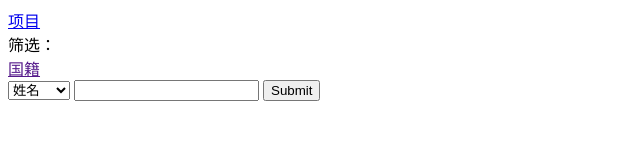
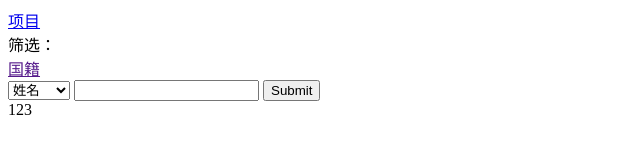
Before and after one commit to GHstruggle/javascript, a plain HTML site: page curriculum/index.html in a window 1280 px wide. Shown: the full height of the page, 0-640 px from the left. Drawn offline with Linux system fonts and the light colour scheme.

Commit message:
初始化

```diff
--- a/curriculum/index.html
+++ b/curriculum/index.html
@@ -34,7 +34,7 @@
                 </div>
             </div>
         </div>
-        <div id="table-data-wrap"></div>
+        <div id="table-data-wrap">123</div>
     </div>
 </body>
 </html>
```
